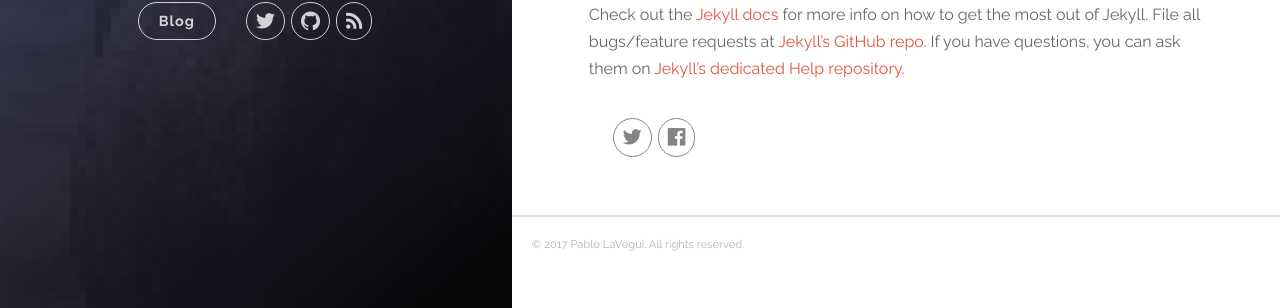
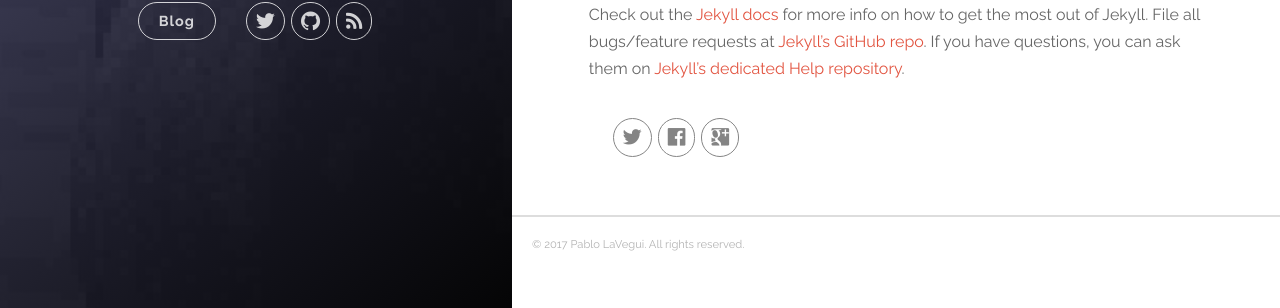
Before and after one commit to PabloLaVegui/PabloLaVegui.github.io, a Jekyll site: the page built from _posts/2016-01-08-welcome-to-jekyll.markdown, in a window 1280 px wide. Shown: the part 575-883 px from the top of the page. Built offline with Jekyll 4.4.1, drawn with Linux system fonts in a browser that asks for light colours; nearby versions of some CDN libraries.

Commit message:
Add share on Google+ button

```diff
--- a/_layouts/post.html
+++ b/_layouts/post.html
@@ -33,6 +33,13 @@ layout: default
           </a>
         </li>
 
+        <!-- Google+ -->
+        <li class="navigation__item">
+          <a href="https://plus.google.com/share?url={{ site.url }}{{ page.url}}" rel="nofollow" target="_blank" title="Compartir en Google+">
+            <i class="icon icon-social-google-plus"></i>
+          </a>
+        </li>
+
       </ul>
     </nav>
   </section>
```
